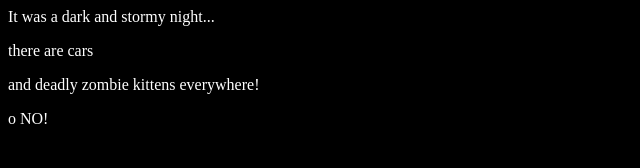
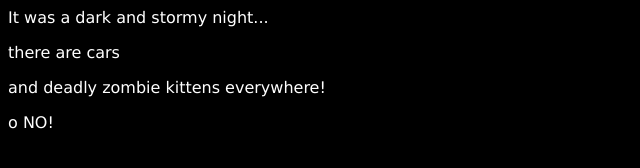
Before and after one commit to hendricksonsarahl/fireside-story, a plain HTML site: page index.html in a window 1280 px wide. Shown: the whole page, without its empty margins (0-640 px from the left). Drawn offline with Linux system fonts and the light colour scheme.

Commit message:
Modified font of paragraphs

```diff
--- a/style.css
+++ b/style.css
@@ -2,3 +2,7 @@ body {
   color: white;
   background-color: black;
 }
+p {
+
+  font-family: Verdana, Geneva, Tahoma, sans-serif
+}
```
